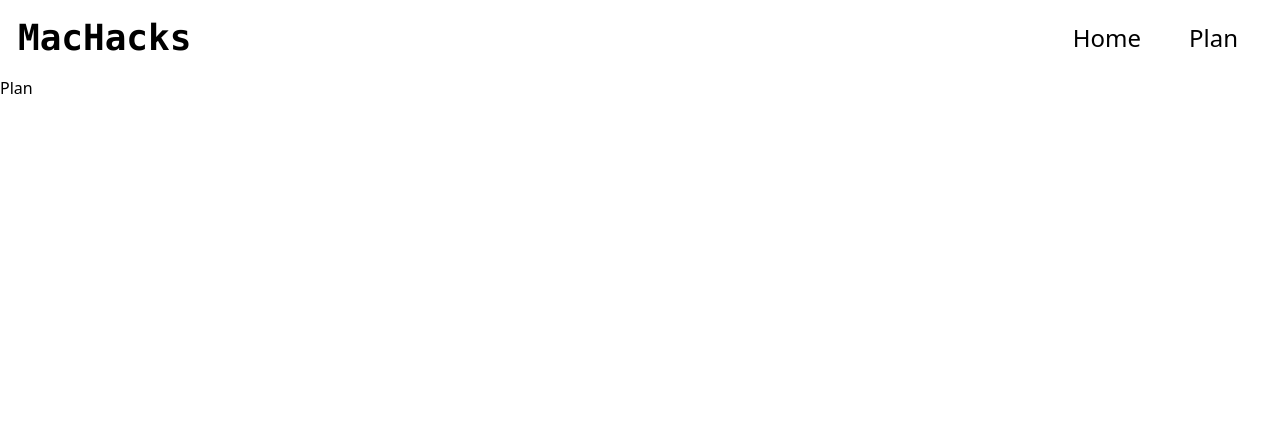
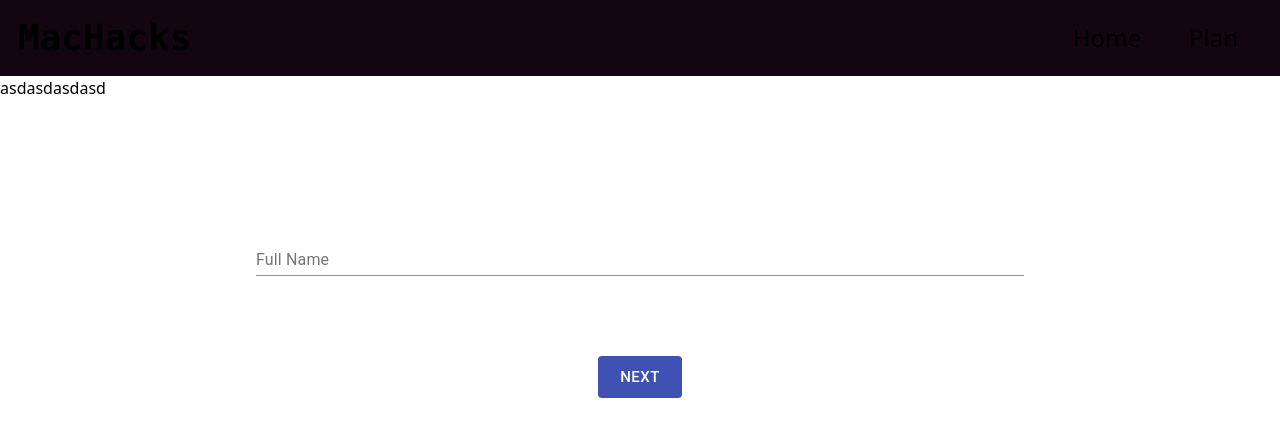
Before and after one commit to edisonqu/foundAIr, a React (Create React App) app in the folder client/: page /plan in a window 1280 px wide. Shown: the top 436 px of the page. Built offline with nearby package versions, Linux system fonts and the light colour scheme.

Commit message:
typeform effect

```diff
--- a/client/package.json
+++ b/client/package.json
@@ -3,10 +3,13 @@
   "version": "0.1.0",
   "private": true,
   "dependencies": {
+    "@material-ui/core": "^4.12.4",
     "@testing-library/jest-dom": "^5.16.5",
     "@testing-library/react": "^13.4.0",
     "@testing-library/user-event": "^13.5.0",
     "framer-motion": "^9.0.1",
+    "install": "^0.13.0",
+    "npm": "^9.4.1",
     "react": "^18.2.0",
     "react-dom": "^18.2.0",
     "react-icons": "^4.7.1",
--- /dev/null
+++ b/client/src/components/Confirm.js
@@ -0,0 +1,9 @@
+import React from 'react'
+
+const Confirm = () => {
+  return (
+    <div>Confirm</div>
+  )
+}
+
+export default Confirm
--- /dev/null
+++ b/client/src/components/Form.js
@@ -0,0 +1,33 @@
+import React from "react";
+import { motion } from "framer-motion";
+import { makeStyles } from "@material-ui/core/styles";
+import TextField from "@material-ui/core/TextField";
+
+const useStyles = makeStyles((theme) => ({
+  root: {
+    "& > *": {
+      margin: "8rem auto 5rem",
+      maxWidth: "60%"
+    }
+  }
+}));
+
+const Form = () => {
+  const classes = useStyles();
+  return (
+    <div>
+      <form className={classes.root} autoComplete="off">
+        <motion.div
+          className="col-md-6 offset-md-3"
+          initial={{ y: "50vh" }}
+          animate={{ y: 0 }}
+          transition={{ stiffness: 150 }}
+        >
+          <TextField id="full-name" fullWidth label="Full Name" />
+        </motion.div>
+    </form>
+    </div>
+  )
+}
+
+export default Form
--- /dev/null
+++ b/client/src/components/Form2.js
@@ -0,0 +1,33 @@
+import React from "react";
+import { makeStyles } from "@material-ui/core/styles";
+import TextField from "@material-ui/core/TextField";
+import { motion } from "framer-motion";
+
+const useStyles = makeStyles((theme) => ({
+  root: {
+    "& > *": {
+      margin: "8rem auto 5rem",
+      maxWidth: "60%"
+    }
+  }
+}));
+
+const Form2 = () => {
+  const classes = useStyles();
+  return (
+    <div>
+      <form className={classes.root} autoComplete="off">
+        <motion.div
+          className="col-md-6 offset-md-3"
+          initial={{ y: "50vh" }}
+          animate={{ y: 0 }}
+          transition={{ stiffness: 150 }}
+        >
+          <TextField id="email-id" fullWidth label="Email id" />
+        </motion.div>
+    </form>
+    </div>
+  )
+}
+
+export default Form2
--- /dev/null
+++ b/client/src/components/Form3.js
@@ -0,0 +1,33 @@
+import React from "react";
+import { motion } from "framer-motion";
+import { makeStyles } from "@material-ui/core/styles";
+import TextField from "@material-ui/core/TextField";
+
+const useStyles = makeStyles((theme) => ({
+  root: {
+    "& > *": {
+      margin: "8rem auto 5rem",
+      maxWidth: "60%"
+    }
+  }
+}));
+
+const Form3 = () => {
+  const classes = useStyles();
+  return (
+    <div>
+      <form className={classes.root} autoComplete="off">
+        <motion.div
+          className="col-md-6 offset-md-3"
+          initial={{ y: "50vh" }}
+          animate={{ y: 0 }}
+          transition={{ stiffness: 150 }}
+        >
+          <TextField id="contact" required={true} fullWidth label="Contact" />
+        </motion.div>
+    </form>
+    </div>
+  )
+}
+
+export default Form3
--- a/client/src/components/Navbar.js
+++ b/client/src/components/Navbar.js
@@ -52,7 +52,7 @@ const Navbar = () => {
 
    return (
     //{pathname ? opacity:0 : opacity:1}
-       <header className="border-[#130611] border-transparent border-solid border-2 flex flex-col justify-center bg-[#130611] bg-opacity-0 z-[99999999] min-h-[7vh] py-2 lg:py-4">
+       <header className="border-[#130611] border-transparent border-solid border-2 flex flex-col justify-center bg-[#130611] z-[99999999] min-h-[7vh] py-2 lg:py-4">
            <div className="container px-4 mx-auto lg:flex lg:items-center m-30">
                <div className="flex justify-between items-center">
                    <Link className="flex flex-row items-center gap-4 font-bold text-2xl text-teal" to="/">
--- /dev/null
+++ b/client/src/components/Typeform.js
@@ -0,0 +1,57 @@
+import React, { useState } from "react";
+import Button from "@material-ui/core/Button";
+import ButtonGroup from "@material-ui/core/ButtonGroup";
+import { makeStyles } from "@material-ui/core/styles";
+import Confirm from "./Confirm.js";
+
+const useStyles = makeStyles((theme) => ({
+    root: {
+      height: "100vh",
+      display: "flex",
+      flexDirection: "column",
+      alignItems: "center",
+      "& > *": {
+        margin: theme.spacing(1)
+      }
+    }
+  }));
+
+const Typeform = ({ children, onSubmit }) => {
+    const classes = useStyles();
+    children = [...children, <Confirm />];
+    const [fields, setFields] = useState(0);
+    const nextField = () => {
+      if (fields < children.length) setFields((prev) => prev + 1);
+    };
+    const prevField = () => {
+      if (fields > 0) setFields((prev) => prev - 1);
+    };
+
+  return (
+    <div className=''>
+        <form className={classes.box} onSubmit={onSubmit}>
+            {children[fields]}
+            <div className='flex justify-center'>
+              <ButtonGroup
+              disableElevation
+              size="large"
+              variant="contained"
+              color="primary"
+              >
+                {fields < children.length - 1 && fields > 0 && (
+                  <Button onClick={prevField} className='m-2'>back</Button>
+                )}
+                {fields < children.length - 2 && (
+                  <Button onClick={nextField} className='mx-12'>Next</Button>
+                )}
+                {fields === children.length - 2 && (
+                  <Button onClick={nextField} className='m-2'>Submit</Button>
+                )}
+              </ButtonGroup>
+            </div>
+      </form>
+    </div>
+  )
+}
+
+export default Typeform
--- a/client/src/pages/Plan.js
+++ b/client/src/pages/Plan.js
@@ -1,8 +1,22 @@
 import React from 'react'
+import TypeForm from "../components/Typeform";
+import BasicTextFields from "../components/Form";
+import EmailField from "../components/Form2";
+import ContactField from "../components/Form3";
 
 const Plan = () => {
+  const submit = (data) => {
+    return console.log(data);
+  };
   return (
-    <div>Plan</div>
+    <div>
+      <h1>asdasdasdasd</h1>
+      <TypeForm onSubmit={submit}>
+        <BasicTextFields />
+        <EmailField />
+        <ContactField />
+      </TypeForm>
+    </div>
   )
 }
 
```
Also changed, not shown: 1 other file (tests, documents, lock files or other folders).
